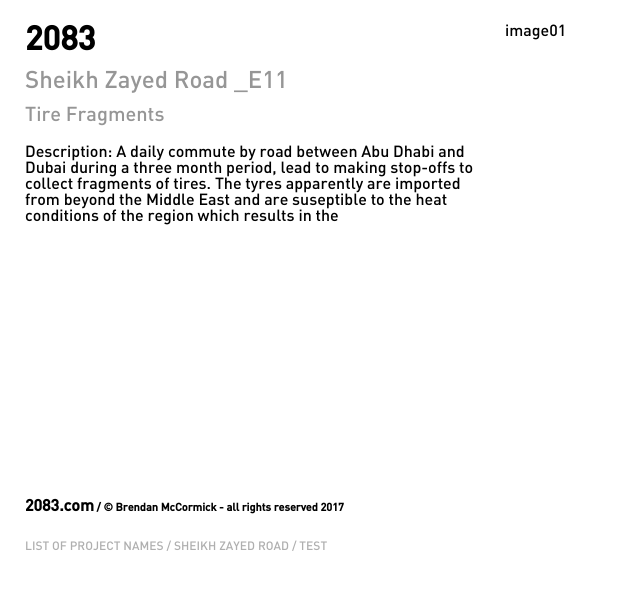
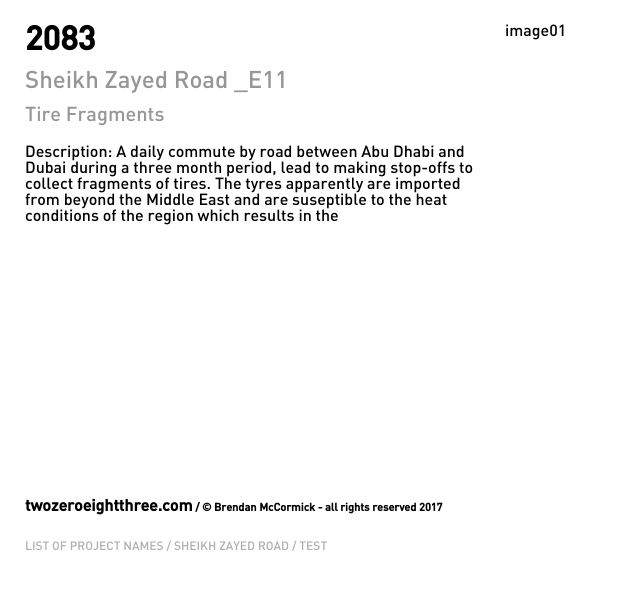
Before and after one commit to twozeroeightthree/website, a Jekyll site: the page built from _posts/2017-01-12-Sheikh-Zayed-Road-E11.html, in a window 1280 px wide. Shown: the top 590 px of the page, without its empty margins (0-640 px from the left). Built offline with Jekyll 4.4.1, drawn with Linux system fonts in a browser that asks for light colours.

Commit message:
2017-12-04_00:47

```diff
--- a/_config.yml
+++ b/_config.yml
@@ -1,5 +1,5 @@
 title: "2083"
-author: "2083"
+author: "Brendan McCormick"
 description: "A showcase for contemporary art pieces located somewhere between art and design. Informed by a simple impulse or thought and influenced by process and circumstance, the work attempts to present the qualities inherent in an object or material."
 baseurl: "/"
 url: "" # the base hostname & protocol for your site, e.g. http://example.com
--- a/_includes/footer_post.html
+++ b/_includes/footer_post.html
@@ -1,6 +1,6 @@
 <footer class="footer-post">
   <h3>
-    <a href="/">2083.com</a>
+    <a href="/">twozeroeightthree.com</a>
     /
     © Brendan McCormick - all rights reserved 2017
   </h3>
--- a/_includes/head.html
+++ b/_includes/head.html
@@ -1,8 +1,6 @@
 <head>
     <meta charset="utf-8">
     <meta name="viewport" content="width=device-width, initial-scale=1">
-    {% assign description = page.description | default: page.excerpt | default: site.description | strip_html }
-    <meta name="description" content="{{ description }}">
     {% assign title = page.title | default: site.title | escape %}
     {% if title == 2083 %}
     <title>{{ site.title }}</title>
```
